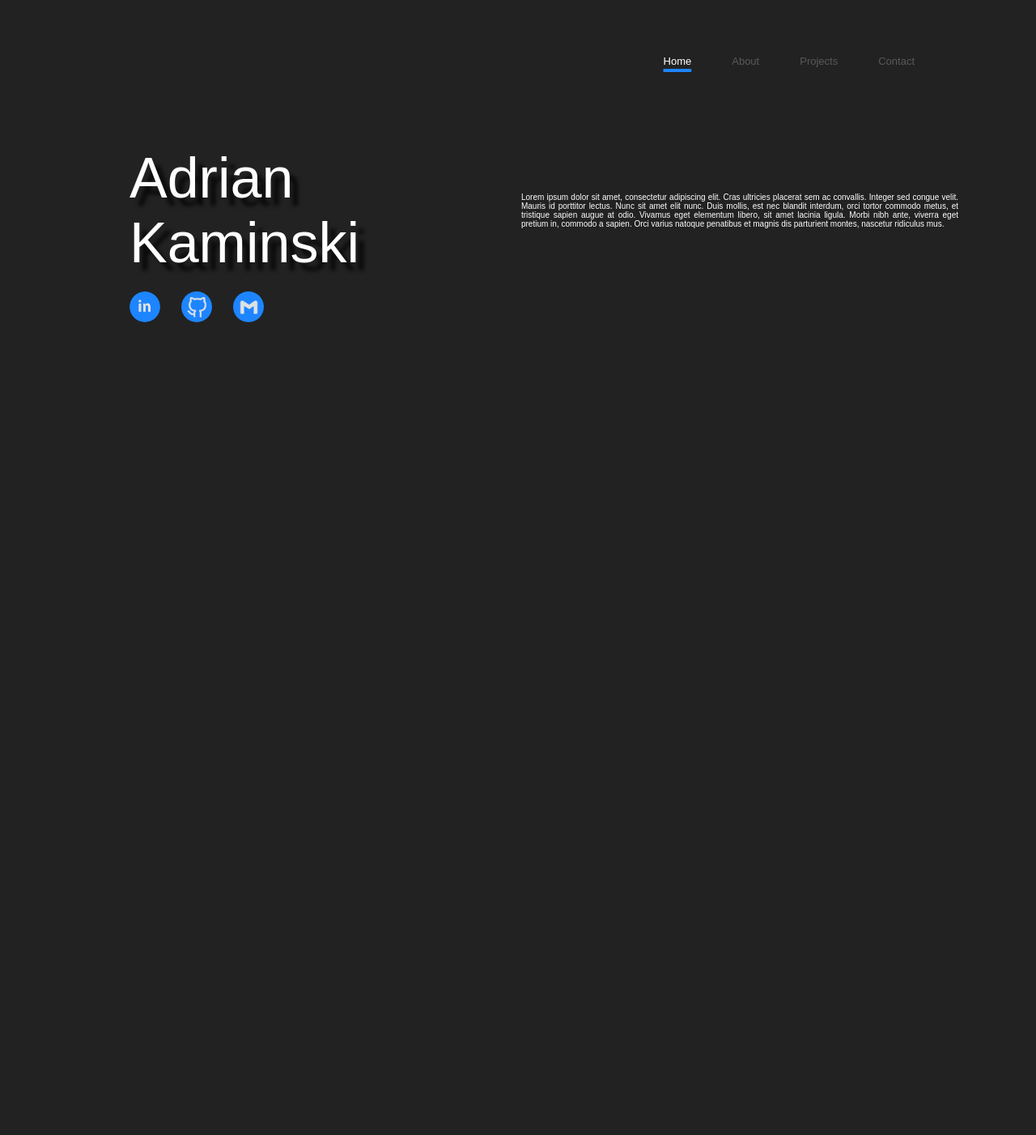
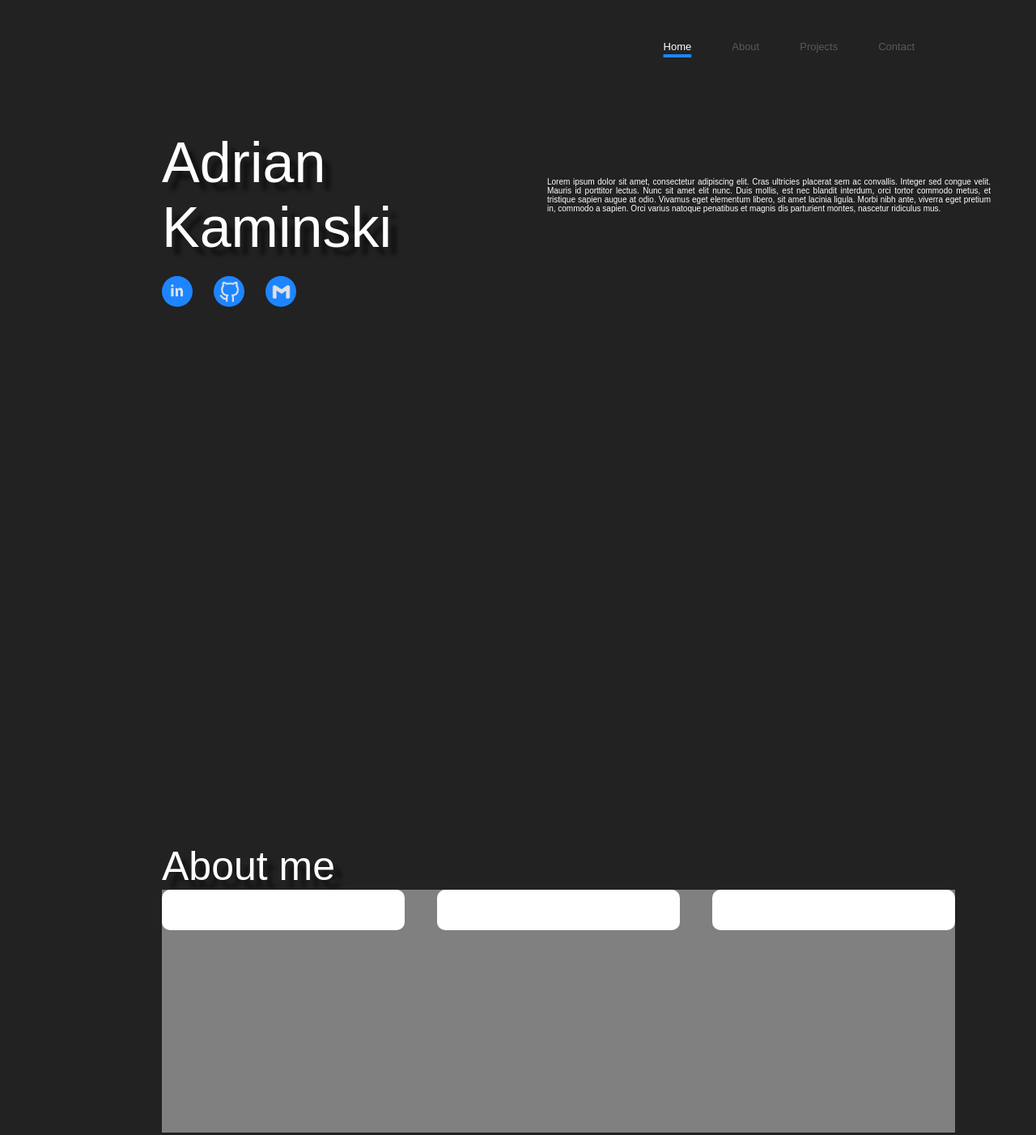
Before and after one commit to akaminski07/Portfolio, a plain HTML site: page index.html in a window 1280 px wide. Shown: the top 1402 px of the page at 81% size. Drawn offline with Linux system fonts and the light colour scheme; a web font is replaced by a local one.

Commit message:
Scrollable, more content
- Navigation scrolls you to a page
-  Shows on which page you are

```diff
--- a/css/style.css
+++ b/css/style.css
@@ -4,7 +4,6 @@ body {
     padding: 0;
     background-color: #222222;
     color: white;
-
 }
 
 .jumbotron {
@@ -13,15 +12,15 @@ body {
     height: fit-content;
     align-items: center;
     margin-top: 40px;
-    /*padding-left: 157px;*/
-    justify-content: space-between;
+
+
 }
 
 .bigText {
     display: flex;
     justify-content: flex-start;
     font-size: 70px;
-    text-shadow: 10px 10px 5px rgba(0, 0, 0, 0.75);
+    text-shadow: 10px 10px 5px rgba(0, 0, 0, 0.5);
     height: fit-content;
 }
 
@@ -29,6 +28,9 @@ body {
     display: flex;
     justify-content: flex-end;
     padding-right: 100px;
+    position: sticky;
+    top: 0; /* Sticks to the top of the viewport */
+    z-index: 1;
 }
 
 #navbar ul {
@@ -40,26 +42,24 @@ body {
 
 #navbar li {
     margin: 50px 50px 40px 0;
-}
-
-#navbar li a {
+    list-style-type: none;
     font-size: 13px;
     text-decoration: none;
     text-decoration-color: #222222;
     color: rgba(255, 255, 255, 0.25);
 }
 
-#navbar li a:hover {
+#navbar li:hover {
     transition: color 0.23s ease-in, text-decoration 0.23s;
-
     color: rgba(255, 255, 255);
     text-decoration: underline;
     text-decoration-color: rgba(29, 133, 255, 1);
     text-underline-offset: 5px;
     text-decoration-thickness: 4px;
+    cursor: pointer;
 }
 
-#navbar li.currentPage a {
+#navbar li.currentPage {
     color: rgba(255, 255, 255);
     text-decoration: underline;
     text-decoration-color: rgba(29, 133, 255, 1);
@@ -70,7 +70,7 @@ body {
 .introduction {
     justify-content: flex-end;
     font-size: 10px;
-    margin-left: 200px;
+    margin-left: 15vw;
     text-align: justify;
 }
 
@@ -83,41 +83,26 @@ body {
     gap: 2vw;
 }
 
-.container{
-    display: flex;
-    flex-direction: column;
-    margin-left: 12.5vw;
-    height: 100vh;
-}
-
 #inIcon{
     background-image: url("../logo.png");
-    width:3vw;
-    height: 3vw;
     background-size: contain;
-    background-position: center;
-    background-repeat: no-repeat;
-    border-radius: 100px;
 }
 
 #ghIcon {
     background-image: url("../github.png");
+    background-size: 65%;
+}
+
+#email{
+    background-image: url("../gmail.png");
+    background-size: 65%;
+}
+
+.socialIcons{
     background-color: #1D85FF;
     border-radius: 100px;
     width:3vw;
     height: 3vw;
-    background-size: 65%;
-    background-position: center;
-    background-repeat: no-repeat;
-}
-
-#email{
-    background-image: url("../gmail.png");
-    background-color: #1D85FF;
-    border-radius: 100px;
-    width:3vw;
-    height: 3vw;
-    background-size: 65%;
     background-position: center;
     background-repeat: no-repeat;
 }
@@ -126,5 +111,40 @@ body {
     transition: ease-in, 175ms;
     box-sizing: border-box;
     border: 2px solid white;
+}
+
+.home, .about, .projects, .contact {
+    display: flex;
+    flex-direction: column;
+    margin: 0 auto;       /* Centers the section */
+    padding: 0 12.5vw;    /* Adds 12.5% padding to left and right */
+    height: 100vh;
+    max-width: 1200px;    /* Optional: restricts max width for large screens */
+    box-sizing: border-box;
+}
+
+#cards {
+    display:flex;
+    background-color: grey;
+    height: 300px;
+    width: fit-content;
+    justify-content: space-between;
+    gap: 40px;
 
 }
+
+.card{
+    background-color: white;
+    border-radius: 10px;
+    width: 300px;
+    height: 50px;
+}
+
+.header {
+    display: flex;
+    justify-content: flex-start;
+    font-size: 50px;
+    text-shadow: 10px 10px 5px rgba(0, 0, 0, 0.5);
+    height: fit-content;
+    margin-top: 15vh;
+}
--- a/index.html
+++ b/index.html
@@ -11,16 +11,16 @@
 </head>
 <body>
 <!-- Your HTML content -->
-<div class="container">
-    <div id="navbar">
-        <ul>
-            <li class="currentPage"><a href="index.html">Home</a></li>
-            <li><a href="about.html">About</a></li>
-            <li><a href="projects.html">Projects</a></li>
-            <li><a href="contact.html">Contact</a></li>
-        </ul>
-    </div>
 
+<ul id="navbar">
+    <li id="home">Home</li>
+    <li id="about">About</li>
+    <li id="projects">Projects</li>
+    <li id="contact">Contact</li>
+</ul>
+
+
+<div class="home">
     <div class="jumbotron">
         <div class="bigText">Adrian<br>Kaminski</div>
 
@@ -35,13 +35,30 @@
         </div>
     </div>
     <div class="mediaButtons">
-        <a id="inIcon"  href="https://www.linkedin.com/in/adrian-kami%C5%84ski-374aab2bb/" target="_blank"></a>
-        <a id="ghIcon" href="https://github.com/akaminski07" target="_blank"></a>
-        <a id="email" href="javascript:void(0)" class="button"></a>
+        <a id="inIcon" class="socialIcons" href="https://www.linkedin.com/in/adrian-kami%C5%84ski-374aab2bb/" target="_blank"></a>
+        <a id="ghIcon" class="socialIcons" href="https://github.com/akaminski07" target="_blank"></a>
+        <a id="email" href="javascript:void(0)" class="button socialIcons"></a>
     </div>
 </div>
 <div></div>
-<div class="container"></div>
+<div class="about">
+
+<div class="header">About me</div>
+    <div id="cards">
+        <div class="card"></div>
+        <div class="card"></div>
+        <div class="card"></div>
+    </div>
+
+</div>
+<div class="projects">
+    <div class="header">Projects</div>
+</div>
+
+<div class="contact">
+    <div class="header">Contact</div>
+</div>
+
 
 <!-- Link to Bootstrap JS -->
 <script src="js/main.js"></script> <!-- Make sure this path points to your Bootstrap JS file -->
--- a/js/main.js
+++ b/js/main.js
@@ -1,3 +1,5 @@
+document.addEventListener("DOMContentLoaded", function() {
+
     function myFunction() {
         // Define the email to be copied
         const email = "gameradrianox@gmail.com";
@@ -13,3 +15,55 @@ function myFunction() {
 
     // Attach the function to the <a> element's click event
     document.getElementById("email").addEventListener("click", myFunction);
+
+
+    //Scrolling to div
+    const scroll = document.getElementById("navbar");
+    const sections = document.querySelectorAll(".home, .about, .projects, .contact");
+
+    scroll.addEventListener("click", function(evt) {
+        const button =  evt.target.id;
+        const section = document.querySelector(`.${button}`);
+
+        if (section) {
+            const sectionTop = section.offsetTop;
+            window.scrollTo({
+                top: sectionTop,
+                behavior: "smooth"
+            });
+        }
+
+        if (button === "home"){
+            window.scrollTo({
+                top: 0,
+                behavior: "smooth"
+            });
+
+        }
+        evt.preventDefault();
+    }, true);
+
+    window.addEventListener("scroll", function() {
+        let currentSection = "";
+        sections.forEach(section => {
+            const sectionTop = section.offsetTop;
+            const sectionHeight = section.offsetHeight;
+
+            // Check if the current scroll position is within the section's area
+            if (window.scrollY >= sectionTop - sectionHeight / 3) {
+                currentSection = section.classList[0];
+            }
+        });
+
+        // Remove 'currentPage' from all nav items
+        document.querySelectorAll("#navbar li").forEach(li => {
+            li.classList.remove("currentPage");
+        });
+
+        // Add 'currentPage' to the nav item corresponding to the current section
+        if (currentSection) {
+            document.getElementById(currentSection).classList.add("currentPage");
+        }
+    });
+
+});
```
Lines whose indentation alone changed are shown as unchanged.
